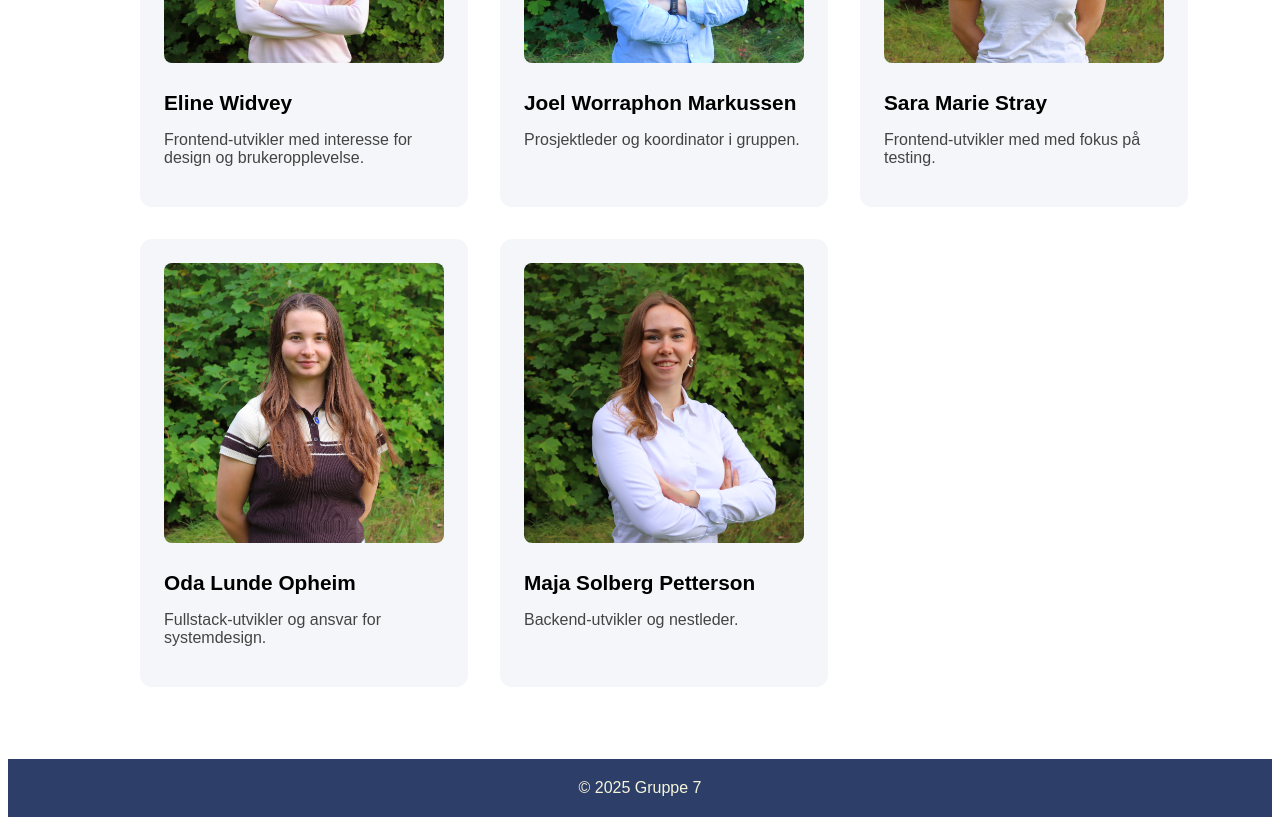
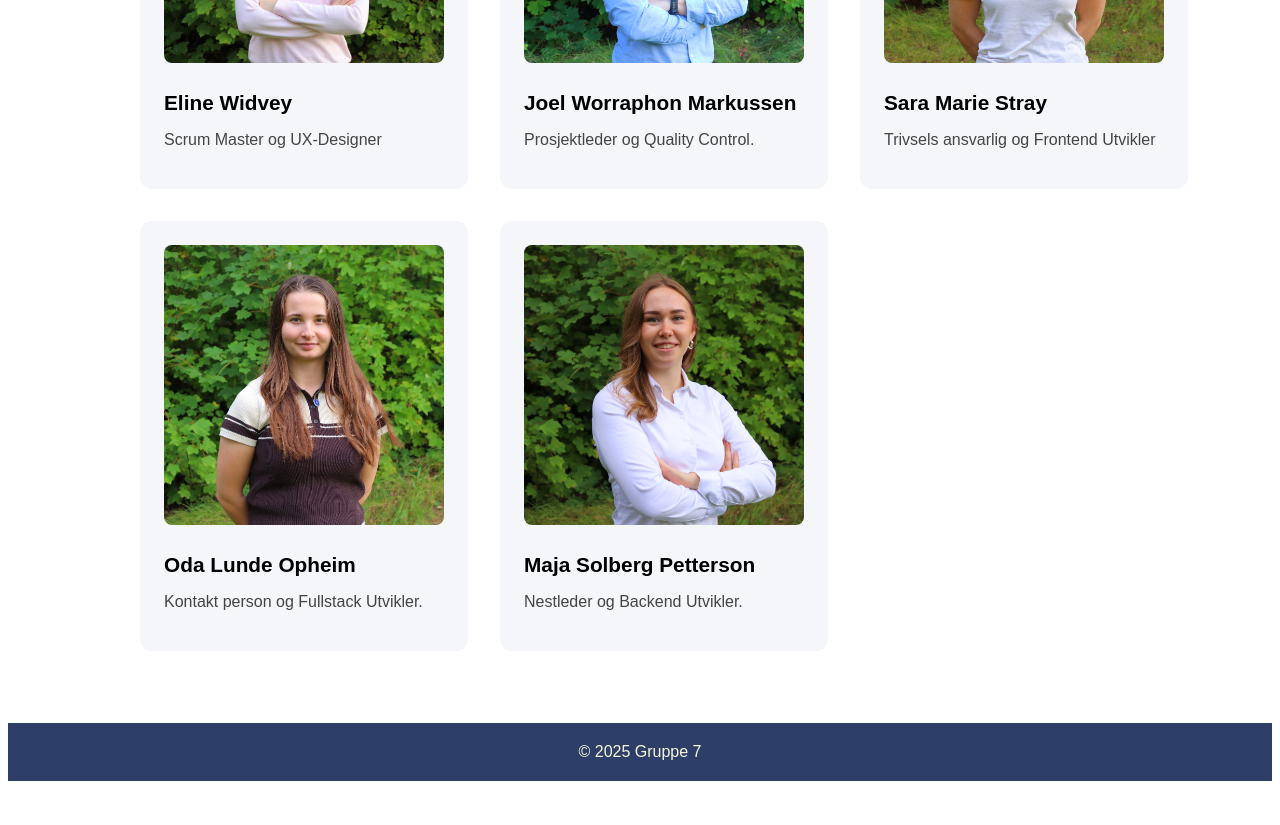
Before and after one commit to Odalopheim/Gruppe7Portefolio, a React (Vite) app in the folder GruppePortefolio/: page /OmOss in a window 1280 px wide. Shown: the part 1040-1865 px from the top of the page. After the commit the page ends 1829 px from the top, so only its background shows below. Built offline with nearby package versions, Linux system fonts and the light colour scheme.

Commit message:
endret sånn at det samme står over alt og på samme måte

```diff
--- a/GruppePortefolio/src/components/OmOss/OmOss.jsx
+++ b/GruppePortefolio/src/components/OmOss/OmOss.jsx
@@ -6,7 +6,7 @@ const members = [
   {
     name: "Eline Widvey",
     img: "/images/eline.jpg",
-    shortDescription: "Frontend-utvikler med interesse for design og brukeropplevelse.",
+    shortDescription: "Scrum Master og UX-Designer",
     github: "https://github.com/ElineWi",
     linkedin: "https://www.linkedin.com/in/eline-widvey/",
     cv: "/cv/eline.pdf",
@@ -18,7 +18,7 @@ const members = [
   {
     name: "Joel Worraphon Markussen",
     img: "/images/joel.jpg",
-    shortDescription: "Prosjektleder og koordinator i gruppen.",
+    shortDescription: "Prosjektleder og Quality Control.",
     github: "https://github.com/jmarkussen",
     linkedin:"https://www.linkedin.com/in/joelmarkussen/",
     moreInfo: {
@@ -29,7 +29,7 @@ const members = [
   {
     name: "Sara Marie Stray",
     img: "/images/sara.jpg",
-    shortDescription: "Frontend-utvikler med med fokus på testing.",
+    shortDescription: "Trivsels ansvarlig og Frontend Utvikler",
     github: "https://github.com/sarastray",
     linkedin:"https://www.linkedin.com/in/sara-marie-stray/",
     cv: "/cv/elineCV.pdf",
@@ -41,7 +41,7 @@ const members = [
   {
     name: "Oda Lunde Opheim",
     img: "/images/oda.jpg",
-    shortDescription: "Fullstack-utvikler og ansvar for systemdesign.",
+    shortDescription: "Kontakt person og Fullstack Utvikler.",
     github: "https://github.com/Odalopheim",
     linkedin:"https://www.linkedin.com/in/odalundeopheim/",
     cv: "/cv/oda.pdf",
@@ -53,7 +53,7 @@ const members = [
   {
     name: "Maja Solberg Petterson",
     img: "/images/maja.jpg",
-    shortDescription: "Backend-utvikler og nestleder.",
+    shortDescription: "Nestleder og Backend Utvikler.",
     github: "https://github.com/majskolbe",
     linkedin:"https://www.linkedin.com/in/maja-petterson/",
     moreInfo: {
--- a/GruppePortefolio/src/data/team.js
+++ b/GruppePortefolio/src/data/team.js
@@ -2,7 +2,7 @@
 export const team = [
   {
     name: "Eline",
-    role: "UX-Designer, Scrum Master",
+    role: "Scrum Master, UX-Designer",
     image: "/images/eline.jpg",
     socials: {
       github: "https://github.com/ElineWi",
@@ -13,7 +13,7 @@ export const team = [
   },
   {
     name: "Joel",
-    role: "Quality Control, Prosjektleder",
+    role: "Prosjektleder, Quality Control",
     image: "/images/joel.jpg",
     socials: {
       github: "https://github.com/jmarkussen",
@@ -24,7 +24,7 @@ export const team = [
   },
     {
     name: "Sara",
-    role: "Frontend Utvikler, Produkt tester",
+    role: "Trivsels ansvarlig,Frontend Utvikler",
     image: "/images/sara.jpg",
     socials: {
       github: "https://github.com/sarastray",
@@ -35,7 +35,7 @@ export const team = [
   },
     {
     name: "Oda",
-    role: "Fullstack Utvikler, Tekninsk ansvarlig",
+    role: "Kontakt person, Fullstack Utvikler",
     image: "/images/oda.jpg",
     socials: {
       github: "https://github.com/Odalopheim",
@@ -46,7 +46,7 @@ export const team = [
   },
   {
     name: "Maja",
-    role: "Backend Utvikler, Nestleder",
+    role: "Nestleder, Backend Utvikler",
     image: "/images/maja.jpg",
     socials: {
       github: "https://github.com/majskolbe",
```
